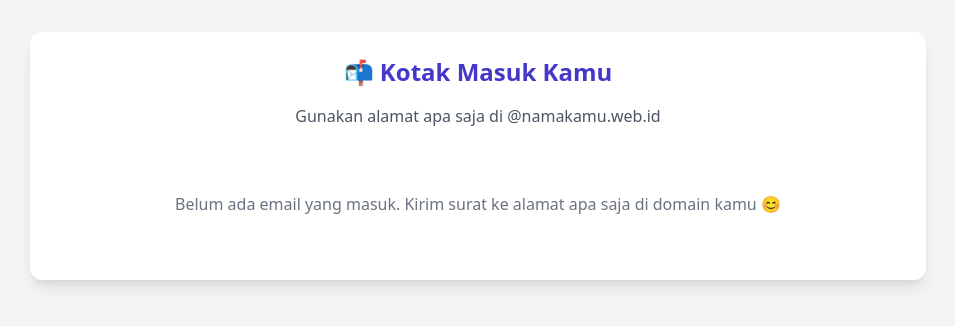
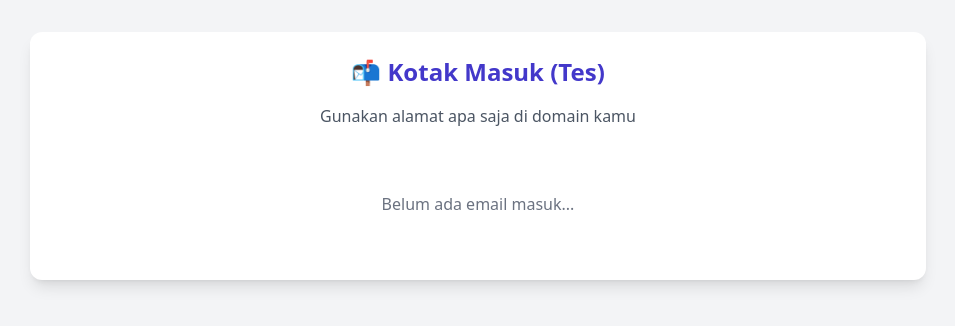
Before and after one commit to rajabsayh-bot/tempmail, a Flask app: page / in a window 1280 px wide. Shown: the top 326 px of the page, without its empty margins (162-1117 px from the left). Run offline with Flask 3, Linux system fonts and the light colour scheme; some libraries are stand-ins or nearby versions.

Commit message:
Update index.html

```diff
--- a/templates/index.html
+++ b/templates/index.html
@@ -3,23 +3,23 @@
 <head>
     <meta charset="UTF-8">
     <meta name="viewport" content="width=device-width, initial-scale=1.0">
-    <title>Email Sementara - Vercel</title>
+    <title>Temp Mail - Tes Vercel</title>
     <script src="https://cdn.tailwindcss.com"></script>
 </head>
 <body class="bg-gray-100 min-h-screen p-4 md:p-8">
     <div class="max-w-4xl mx-auto bg-white rounded-xl shadow-lg p-6">
-        <h1 class="text-2xl font-bold text-center text-indigo-700 mb-4">📬 Kotak Masuk Kamu</h1>
-        <p class="text-center text-gray-600 mb-6">Gunakan alamat apa saja di @namakamu.web.id</p>
+        <h1 class="text-2xl font-bold text-center text-indigo-700 mb-4">📬 Kotak Masuk (Tes)</h1>
+        <p class="text-center text-gray-600 mb-6">Gunakan alamat apa saja di domain kamu</p>
 
         {% if emails %}
         <div class="space-y-4">
             {% for email in emails %}
             <div class="border rounded-lg p-4 hover:shadow-md transition-shadow">
                 <div class="flex justify-between items-center mb-2">
-                    <span class="font-semibold text-gray-800">Ke: {{ email.to_addr }}</span>
+                    <span class="font-semibold text-gray-800">Ke: {{ email.to }}</span>
                     <span class="text-sm text-gray-500">{{ email.received_at }}</span>
                 </div>
-                <div class="text-sm text-gray-600 mb-1">Dari: {{ email.from_addr }}</div>
+                <div class="text-sm text-gray-600 mb-1">Dari: {{ email.from }}</div>
                 <h3 class="font-medium text-gray-900 mb-2">{{ email.subject }}</h3>
                 <div class="bg-gray-50 p-3 rounded text-sm whitespace-pre-wrap">{{ email.body }}</div>
             </div>
@@ -27,9 +27,9 @@
         </div>
         {% else %}
         <div class="text-center py-10 text-gray-500">
-            Belum ada email yang masuk. Kirim surat ke alamat apa saja di domain kamu 😊
+            Belum ada email masuk...
         </div>
         {% endif %}
     </div>
 </body>
-    </html>
+                        </html>
```
